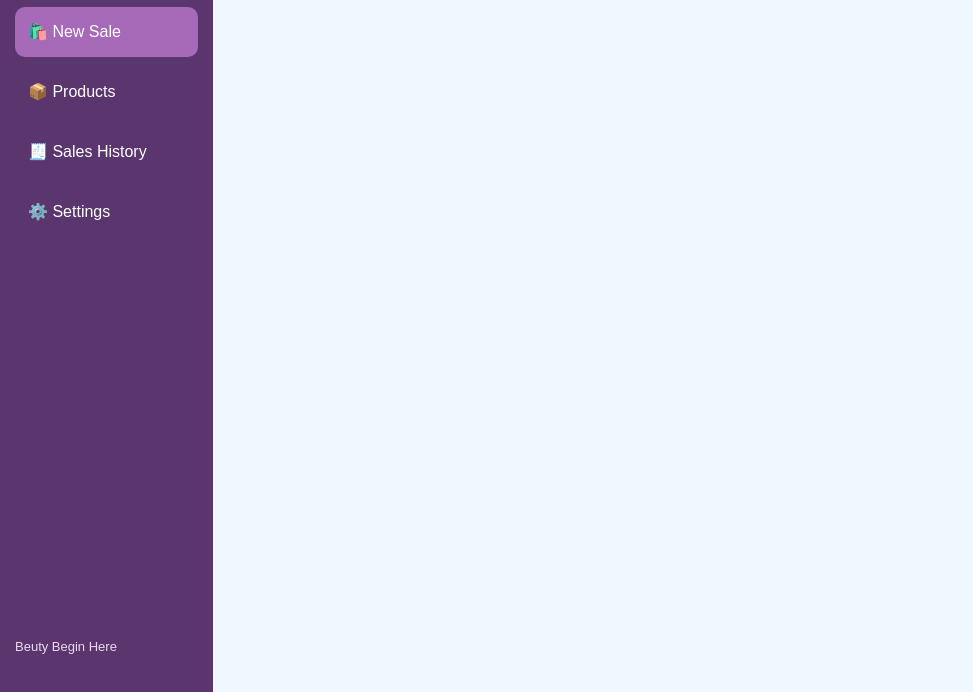
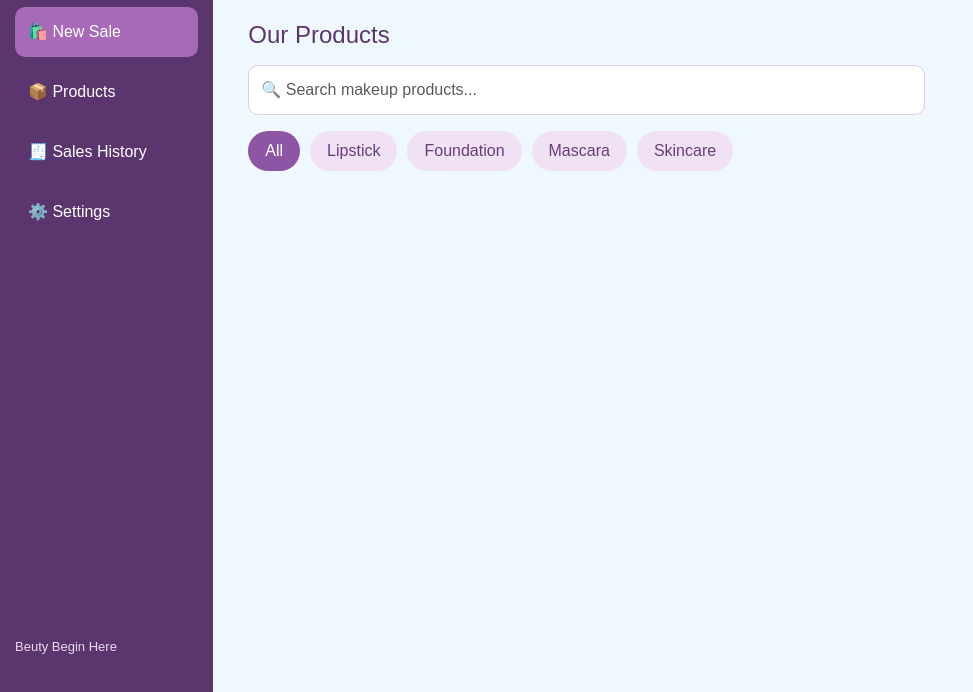
Before and after one commit to Nikesha01/Glow-Beauty-Makeup-Store-POS-System, a plain HTML site: page index.html in a window 1280 px wide. Shown: the part 108-800 px from the top of the page, without its empty margins (0-973 px from the left). Drawn offline with nearby package versions, Linux system fonts and the light colour scheme.

Commit message:
add category btn with css

```diff
--- a/css/style.css
+++ b/css/style.css
@@ -64,3 +64,40 @@ body{
     padding: 12px 18px;
     border-radius: 10px;
 }
+
+.section-title {
+    color: #5b356e;
+    margin-bottom: 15px;
+}
+
+.search-box {
+    padding: 12px;
+    border: 1px solid #e2cce9;
+    border-radius: 10px;
+}
+
+.search-box:focus {
+    border-color: #a66ab8;
+    box-shadow: 0 0 5px #d8b5e4;
+}
+
+.category-buttons {
+    display: flex;
+    flex-wrap: wrap;
+    gap: 10px;
+}
+
+.category-btn {
+    background-color: #f0e1f4;
+    color: #683d7c;
+    border-radius: 20px;
+    padding: 8px 17px;
+    border: none;
+}
+
+.category-btn:hover,
+
+.category-btn.active {
+    background-color: #8e55a4;
+    color: white;
+}
--- a/index.html
+++ b/index.html
@@ -50,6 +50,37 @@
                     </div>
 
                     <div class="Admin">👩‍🦰 Admin</div>
+
+                </div>
+
+                <h4 class="section-title">Our Products</h4>
+
+                <input type="text"
+                class="form-control search-box"
+                id="search-box"
+                placeholder="🔍 Search makeup products...">
+
+                <div class="category-buttons mt-3 mb-4">
+
+                    <button class="btn category-btn active" data-category="all">
+                        All
+                    </button>
+
+                    <button class="btn category-btn" data-category="lipstick">
+                        Lipstick
+                    </button>
+
+                    <button class="btn category-btn" data-category="foundation">
+                        Foundation
+                    </button>
+
+                    <button class="btn category-btn" data-category="mascara">
+                        Mascara
+                    </button>
+
+                    <button class="btn category-btn" data-category="skincare">
+                        Skincare
+                    </button>
                 </div>
 
             </div>
```
